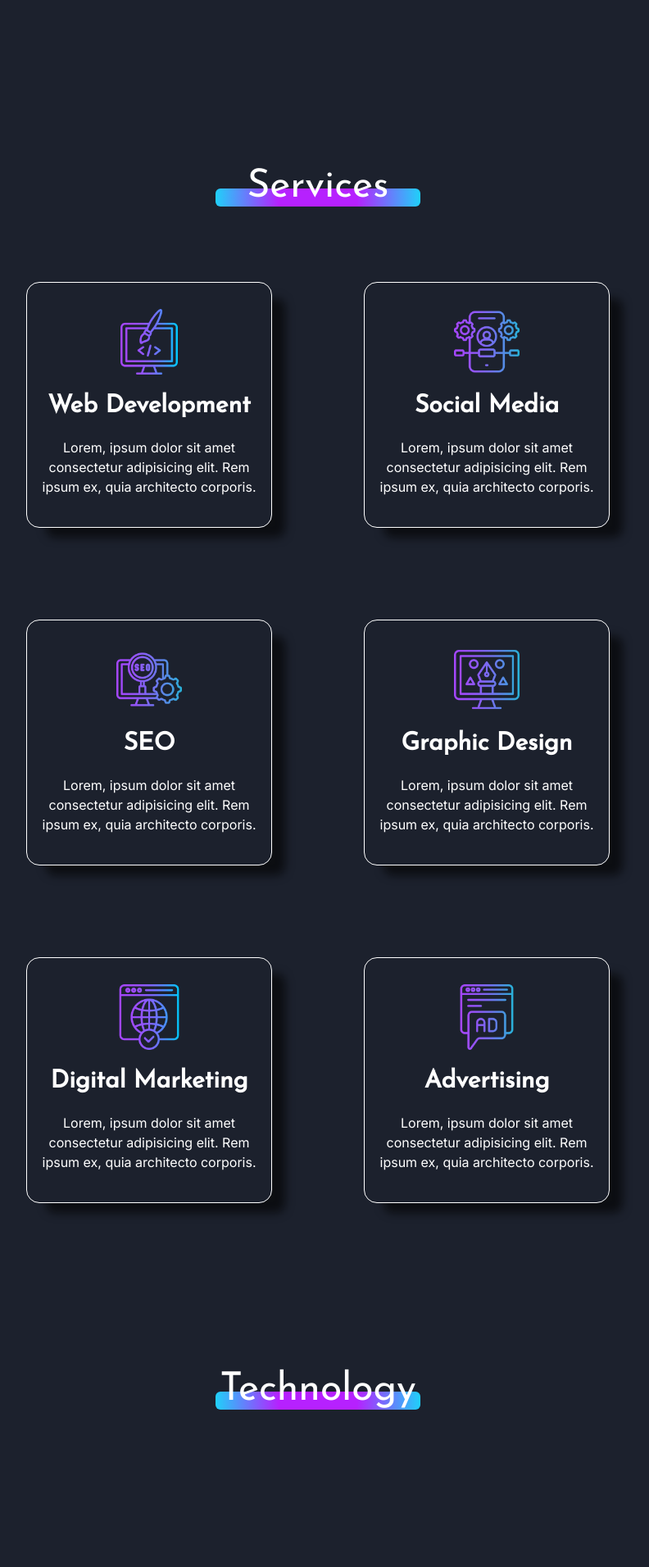
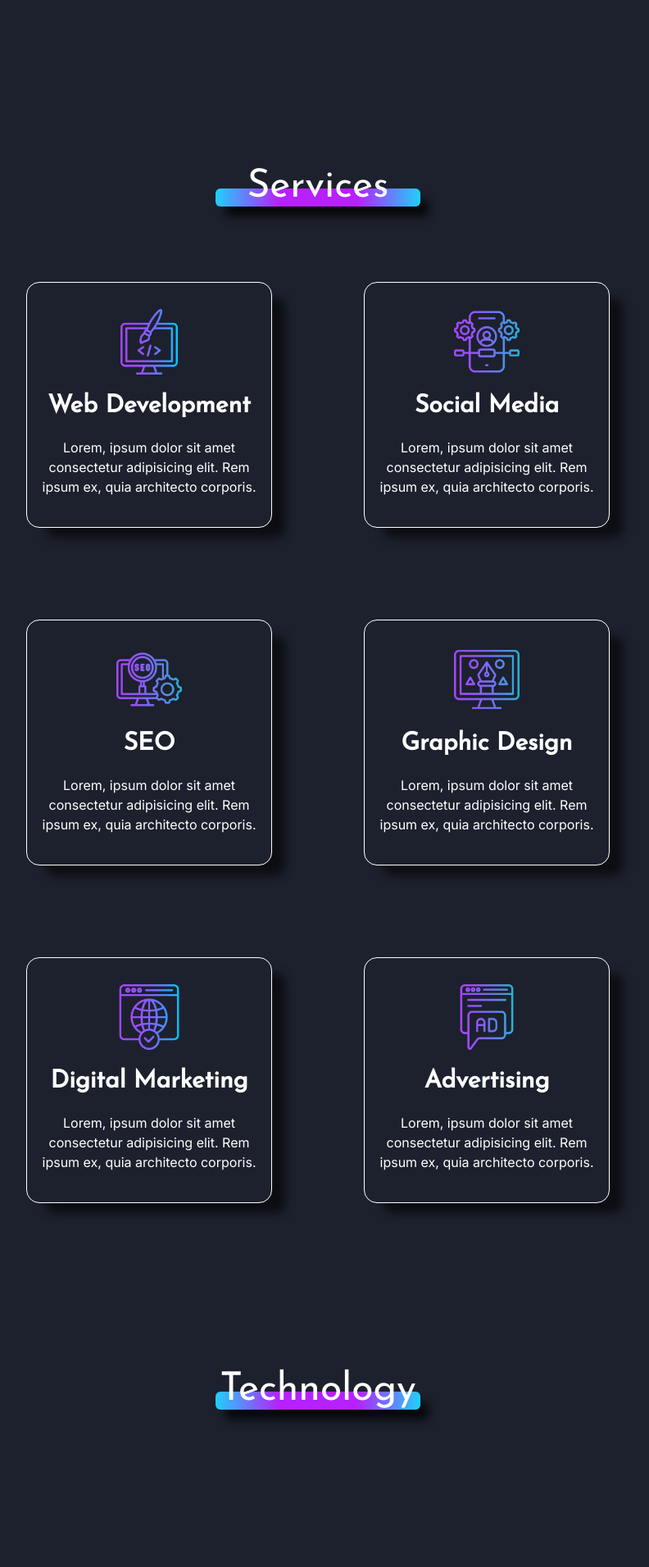
Before and after one commit to DeenoDev/My-Business-Website, a PHP site: page / in a window 1280 px wide. Shown: the part 1062-2974 px from the top of the page at 82% size, without its empty margins (252-1044 px from the left). Run offline with PHP 8.4, Linux system fonts and the light colour scheme; some libraries are stand-ins or nearby versions.

Commit message:
Added styling to h3 pseudo elements.

```diff
--- a/style.css
+++ b/style.css
@@ -543,6 +543,9 @@ h3{
     background: rgb(182,33,254);
     background: radial-gradient(circle, rgba(182,33,254,1) 0%, rgba(182,33,254,1) 38%, rgba(31,209,249,1) 100%);
     border-radius: 6px;
+    box-shadow: 11px 13px 11px -1px rgba(3,3,3,0.81);
+    -webkit-box-shadow: 11px 13px 11px -1px rgba(3,3,3,0.81);
+    -moz-box-shadow: 11px 13px 11px -1px rgba(3,3,3,0.81);
 
 }
 
```
